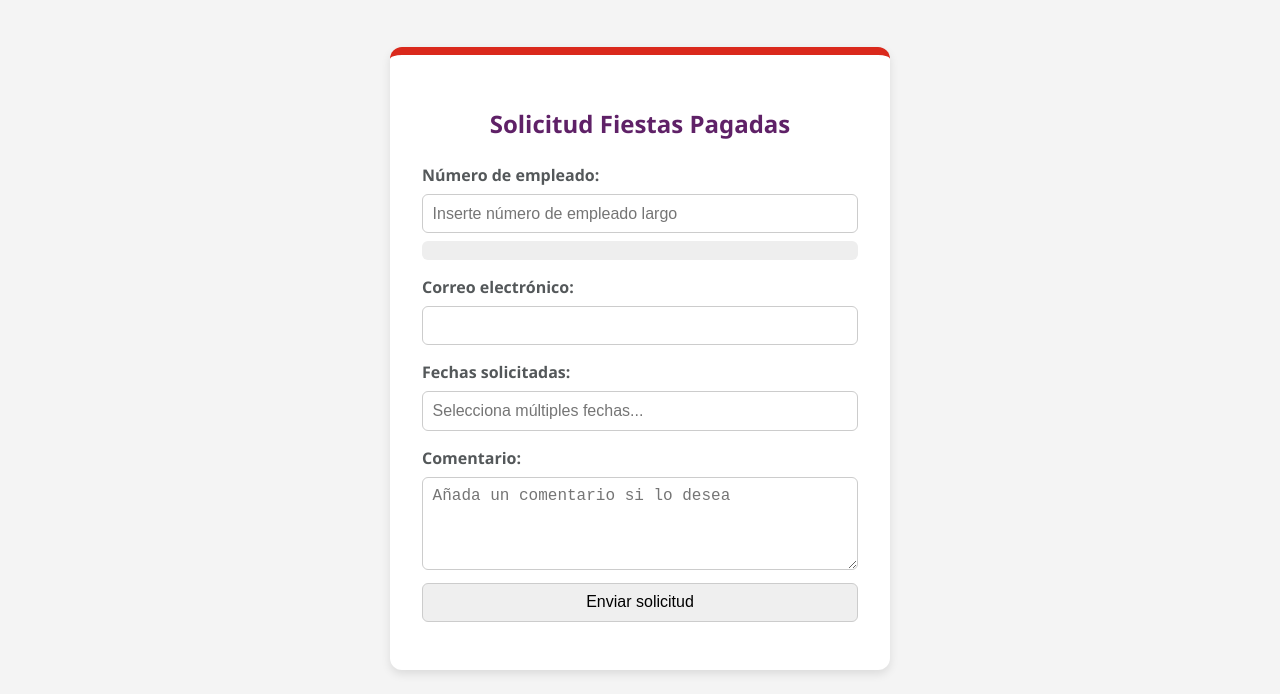
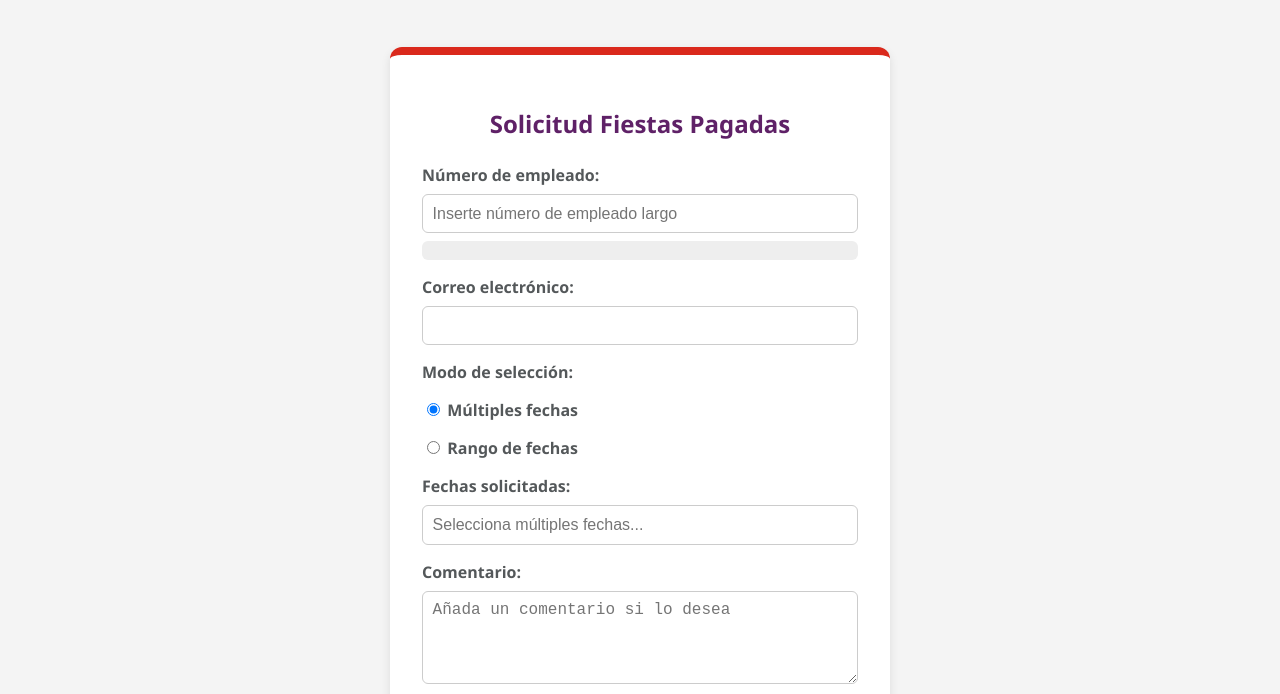
Before and after one commit to jMateoGIT/formulario-fiestas, a plain HTML site: page index.html in a window 1280 px wide. Shown: the part 65-759 px from the top of the page. Drawn offline with nearby package versions, Linux system fonts and the light colour scheme.

Commit message:
Update index.html

```diff
--- a/index.html
+++ b/index.html
@@ -9,7 +9,6 @@
 <link href="https://unpkg.com/flatpickr@4.6.13/dist/flatpickr.min.css" rel="stylesheet"/>
 <script src="https://unpkg.com/flatpickr@4.6.13/dist/flatpickr.min.js"></script>
 <script src="https://unpkg.com/flatpickr@4.6.13/dist/l10n/es.js"></script>
-
 <link href="style.css" rel="stylesheet"/></head>
 <body>
 <div class="header">
@@ -21,10 +20,16 @@
 <h2>Solicitud Fiestas Pagadas</h2>
 <form id="formFiestas">
 <label for="NumeroJDE">Número de empleado:</label>
-<input type="text" id="NumeroJDE" name="FakeNameEmpleado" autocomplete="chrome-off" placeholder="Inserte número de empleado largo" required />
+<input autocomplete="chrome-off" id="NumeroJDE" name="FakeNameEmpleado" placeholder="Inserte número de empleado largo" required="" type="text"/>
 <div id="nombreEmpleado" style="margin-top: 0.5rem; padding: 0.6rem; background-color: #eee; border-radius: 6px;"></div>
 <label for="Email">Correo electrónico:</label>
 <input id="Email" required="" type="email"/>
+
+<div class="modo-selector" style="margin-top: 1rem;">
+<label style="font-weight: bold;">Modo de selección:</label>
+<label><input checked="" id="modoMultiple" name="modo" type="radio"/> Múltiples fechas</label>
+<label><input id="modoRango" name="modo" type="radio"/> Rango de fechas</label>
+</div>
 <label for="Fechas">Fechas solicitadas:</label>
 <input autocomplete="chrome-off" id="Fechas" name="FakeNameFechas" placeholder="Selecciona múltiples fechas..." required="" type="text"/>
 <input id="FechasSolicitadas" name="FechasSolicitadas" type="hidden"/>
@@ -45,6 +50,5 @@
 </p>
 </div>
 </footer>
-
 <script defer="True" src="main.js"></script></body>
 </html>
```
